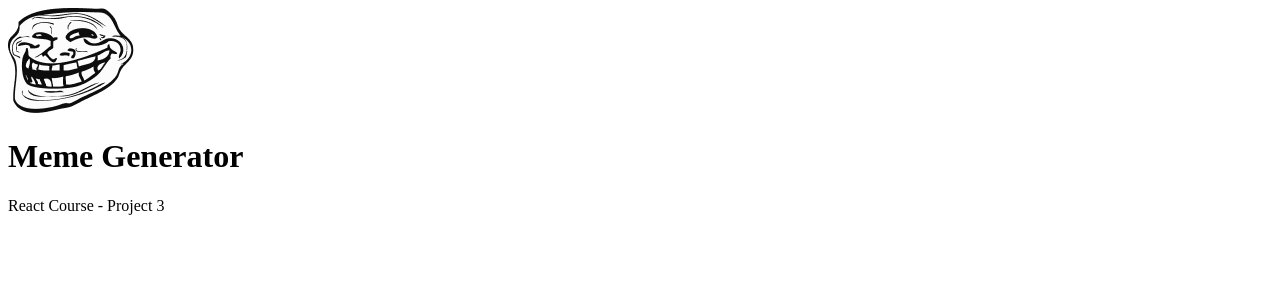
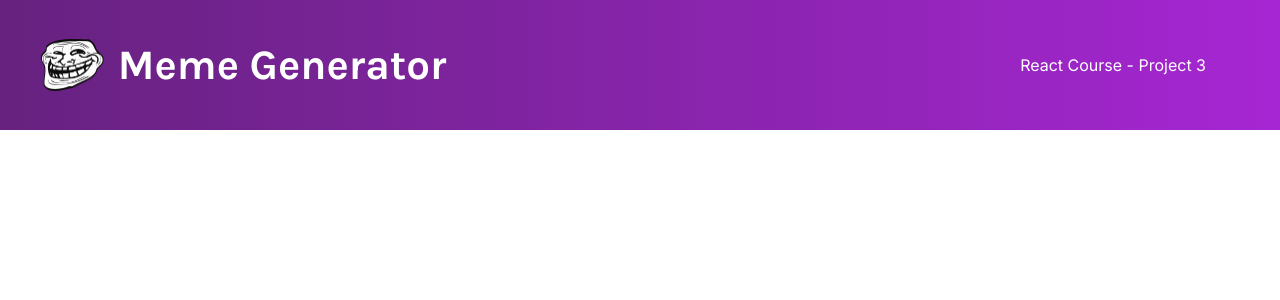
Before and after one commit to MalcolmSmalls/Scrimba-Meme-Generator, a React (Create React App) app: page / in a window 1280 px wide. Shown: the top 300 px of the page. Built offline with nearby package versions, Linux system fonts and the light colour scheme.

Commit message:
Stylize header using CSS and flexbox

```diff
--- a/public/index.html
+++ b/public/index.html
@@ -9,6 +9,9 @@
       name="description"
       content="Web site created using create-react-app"
     />
+    <link rel="preconnect" href="https://fonts.googleapis.com">
+    <link rel="preconnect" href="https://fonts.gstatic.com" crossorigin>
+    <link href="https://fonts.googleapis.com/css2?family=Inter:wght@400;500;700&family=Karla:wght@400;700&display=swap" rel="stylesheet">
     <link rel="apple-touch-icon" href="%PUBLIC_URL%/logo192.png" />
     <!--
       manifest.json provides metadata used when your web app is installed on a
--- a/src/App.css
+++ b/src/App.css
@@ -0,0 +1,30 @@
+body {
+  margin:0;
+  font-family: 'Inter', sans-serif;
+  color:white;
+}
+
+header {
+  height: 130px;
+  display:flex;
+  align-items:center;
+  background: linear-gradient(90deg, #672280 1.18%, #A626D3 100%);
+}
+
+header > h1 {
+  font-family: 'Karla', sans-serif;
+  font-weight:700;
+  font-size:42px;
+
+}
+
+header > img {
+  padding-left:41px;
+  padding-right:14.20px;
+  width:62.62px;
+}
+
+header > span {
+  margin-left:auto;
+  padding-right:74px;
+}
```
